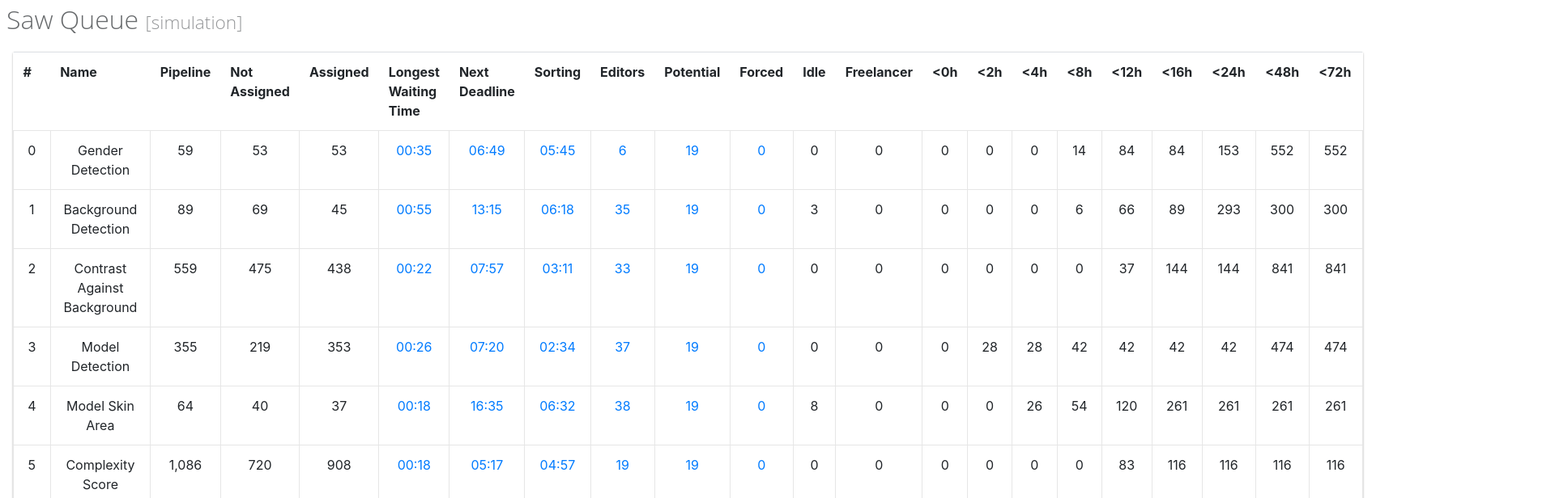
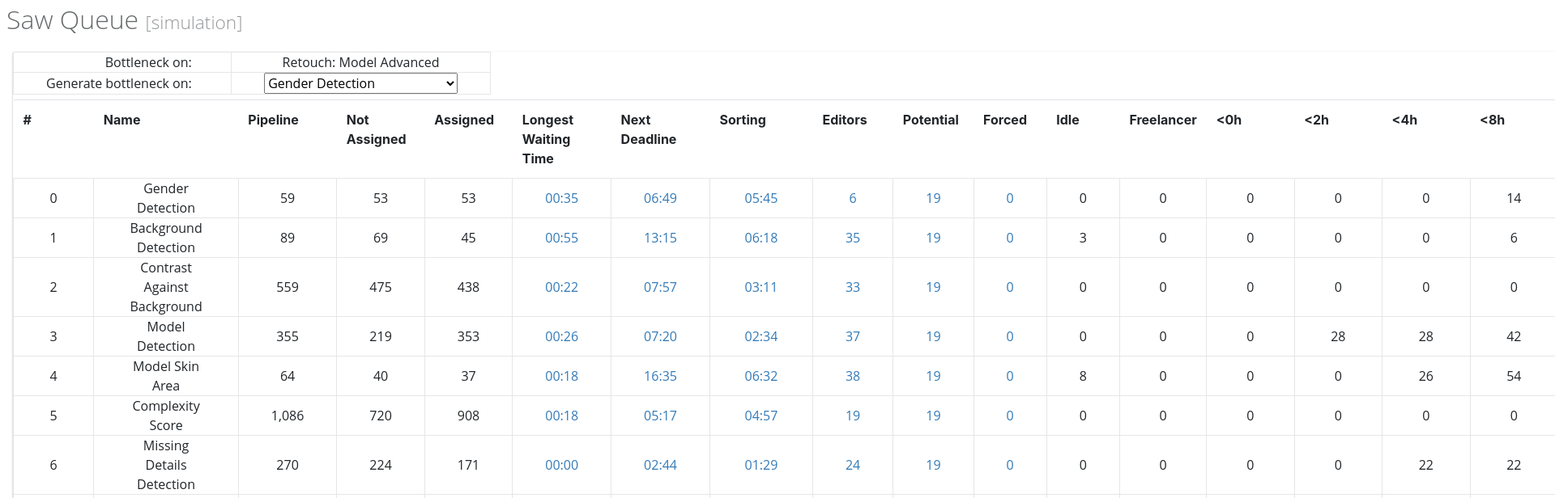
Before and after one commit to shan-alexander/project-color-poc, an Angular app in the folder ng-color/: page / in a window 1280 px wide. Shown: the top 616 px of the page at 81% size, 1920 px wide, since content can reach past the window. Built offline with nearby package versions, Linux system fonts and the light colour scheme.

Commit message:
adds working control panel in assembly-table component

```diff
--- a/ng-color/src/app/app.component.html
+++ b/ng-color/src/app/app.component.html
@@ -1,2 +1,4 @@
-<span class="title">Saw Queue </span><span class="subtitle">[simulation]</span>
-<pc-assembly-table></pc-assembly-table>
+<div class="pc-container">
+  <span class="title">Saw Queue </span><span class="subtitle">[simulation]</span>
+  <pc-assembly-table></pc-assembly-table>
+</div>
--- a/ng-color/src/app/app.module.ts
+++ b/ng-color/src/app/app.module.ts
@@ -3,11 +3,13 @@ import { NgModule } from '@angular/core';
 
 import { AppComponent } from './app.component';
 import { AssemblyTableComponent } from './assembly-table/assembly-table.component';
+import { ControlPanelComponent } from './assembly-table/control-panel/control-panel.component';
 
 @NgModule({
   declarations: [
     AppComponent,
-    AssemblyTableComponent
+    AssemblyTableComponent,
+    ControlPanelComponent
   ],
   imports: [
     BrowserModule
--- a/ng-color/src/app/assembly-table/assembly-table.component.css
+++ b/ng-color/src/app/assembly-table/assembly-table.component.css
@@ -11,4 +11,16 @@
 td {
   border: solid 1px #e6e6e6;
   text-align: center;
+  font-size: 12pt;
+  font-family: "open sans", "Helvetica Neue";
+  padding:  0 40px;
+  vertical-align: middle;
 }
+
+td a {
+  color: rgb(51, 122, 183);
+}
+
+.cp-container__table {
+  display: inline-block;
+}
--- a/ng-color/src/app/assembly-table/assembly-table.component.html
+++ b/ng-color/src/app/assembly-table/assembly-table.component.html
@@ -1,4 +1,34 @@
 <div class="table-card">
+  <div class="cp-container">
+    <div class="cp-container__box">
+      <div class="row">
+        <div class="col-sm-6">
+          <table class="cp-container__table">
+            <tr>
+              <td style="text-align:right">Bottleneck on:&nbsp;&nbsp;</td>
+              <td>
+                <ng-template ngFor let-b [ngForOf]="previousGeneratedBottleNeck" let-i="index">
+                  <div>{{b}}</div>
+                </ng-template>
+              </td>
+            </tr>
+            <tr>
+                <td>Generate bottleneck on:&nbsp;&nbsp;</td>
+                <td>
+                  <select (change)="genNewBottleneck($event.target.value)">
+                    <option default disabled>Select skill</option>
+                    <ng-template ngFor let-skill [ngForOf]="skills" let-i="index">
+                      <option value="{{skill.name}}">{{skill.name}}</option>
+                  </ng-template>
+                </select></td>
+              </tr>
+          </table>
+        </div>
+        <div class="col-sm-6"></div>
+      </div> <!--/row-->
+    </div> <!--/cp-container__box-->
+  </div> <!--/cp-container-->
+
   <table class="table table-striped table-hover">
     <tr>
       <th>#</th>
--- a/ng-color/src/app/assembly-table/assembly-table.component.ts
+++ b/ng-color/src/app/assembly-table/assembly-table.component.ts
@@ -7,8 +7,12 @@ import { Component, OnInit } from '@angular/core';
   styleUrls: ['./assembly-table.component.css']
 })
 export class AssemblyTableComponent implements OnInit {
+  previousGeneratedBottleNeck: Array<string> = [];
+  selectedSkill;
+
   zeSkills = this.generateRandomScenario(this._skills.skills);
   skills = this.generateRandomEditorDeficiencyBottleneck(this.zeSkills);
+
 
   constructor( private _skills: SkillsService ) { }
   ngOnInit() {
@@ -64,10 +68,22 @@ export class AssemblyTableComponent implements OnInit {
     return skillsArr;
   }
 
-  generateRandomEditorDeficiencyBottleneck(skillsArr) {
-    const rando = Math.floor(Math.random() * skillsArr.length);
-    const randoSkill = skillsArr[rando];
+  generateRandomEditorDeficiencyBottleneck(skillsArr, selectedSkill?) {
+    let randoSkill;
+    if (!selectedSkill) {
+      const rando = Math.floor(Math.random() * skillsArr.length);
+      randoSkill = skillsArr[rando];
+    } else {
+      for (let i = 0; i < skillsArr.length; i++) {
+        if (skillsArr[i].name === selectedSkill) {
+          randoSkill = skillsArr[i];
+          break;
+        }
+      }
+    }
     console.log('Bottleneck generated on ' + randoSkill.name);
+    this.setPreviousGeneratedBottleNeck(randoSkill.name);
+
     randoSkill.editors = Math.round(Math.random() * 10);
     randoSkill.assigned = Math.round(randoSkill.editors * (1.2 + Math.random()) );
 
@@ -93,6 +109,15 @@ export class AssemblyTableComponent implements OnInit {
     return skillsArr;
   }
 
+  setPreviousGeneratedBottleNeck(skillname) {
+    this.previousGeneratedBottleNeck.push(skillname);
+  }
+
+  genNewBottleneck(name) {
+    console.log(name);
+    this.generateRandomEditorDeficiencyBottleneck(this.skills, name);
+  }
+
   // if editors and potential == 0, then potential is red
 
 
--- /dev/null
+++ b/ng-color/src/app/assembly-table/control-panel/control-panel.component.css
@@ -0,0 +1,5 @@
+
+
+.cp-container__table {
+  display: inline-block;
+}
--- /dev/null
+++ b/ng-color/src/app/assembly-table/control-panel/control-panel.component.html
@@ -0,0 +1,27 @@
+<div class="cp-container">
+  <div class="cp-container__box">
+    <div class="row">
+      <div class="col-sm-6">
+        <table class="cp-container__table">
+          <tr>
+            <td style="text-align:right">Bottleneck on:&nbsp;&nbsp;</td>
+            <td>{{previouslyGeneratedBottleneck}}</td>
+          </tr>
+          <tr>
+              <td>Generate bottleneck on:&nbsp;&nbsp;</td>
+              <td>
+                <select>
+                  <option default disabled>Select skill</option>
+                  <ng-template ngFor let-skill [ngForOf]="skills" let-i="index">
+                    <option value="skill.name">{{skill.name}}</option>
+                </ng-template>
+              </select></td>
+            </tr>
+        </table>
+      </div>
+      <div class="col-sm-6">
+
+      </div>
+    </div> <!--/row-->
+  </div> <!--/cp-container__box-->
+</div> <!--/cp-container-->
--- /dev/null
+++ b/ng-color/src/app/assembly-table/control-panel/control-panel.component.ts
@@ -0,0 +1,30 @@
+import { Component, OnInit, Input, Output, EventEmitter, NgModule } from '@angular/core';
+import {NgForm} from '@angular/forms';
+
+@Component({
+  selector: 'pc-control-panel',
+  templateUrl: './control-panel.component.html',
+  styleUrls: ['./control-panel.component.css']
+})
+export class ControlPanelComponent implements OnInit {
+
+  @Input()
+  skills: Array<object> = [];
+
+  @Input()
+  previouslyGeneratedBottleneck;
+
+  @Output()
+  selectedSkill: EventEmitter<string> = new EventEmitter<string>();
+
+  constructor() { }
+
+  ngOnInit() {
+  }
+
+  selectNewSkill(str) {
+    this.previouslyGeneratedBottleneck = str;
+    this.selectedSkill.emit(this.previouslyGeneratedBottleneck);
+  }
+
+}
```
Also changed, not shown: 1 other file (tests, documents, lock files or other folders).
